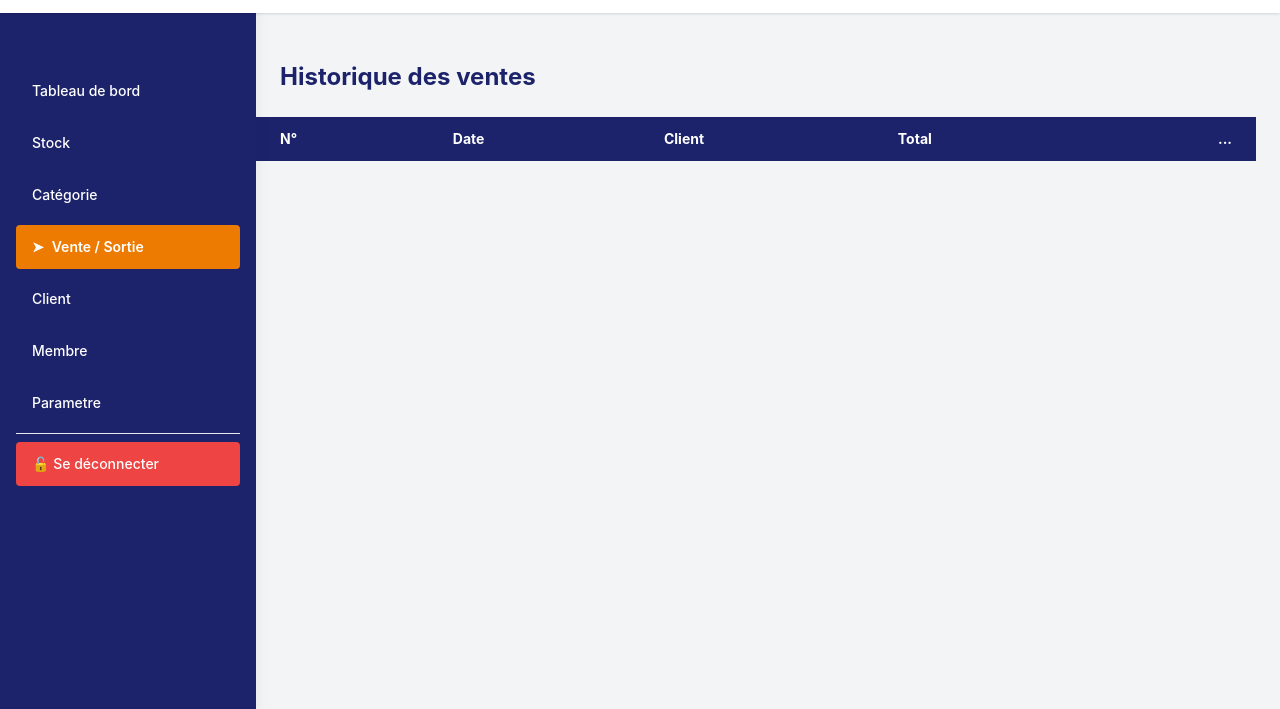
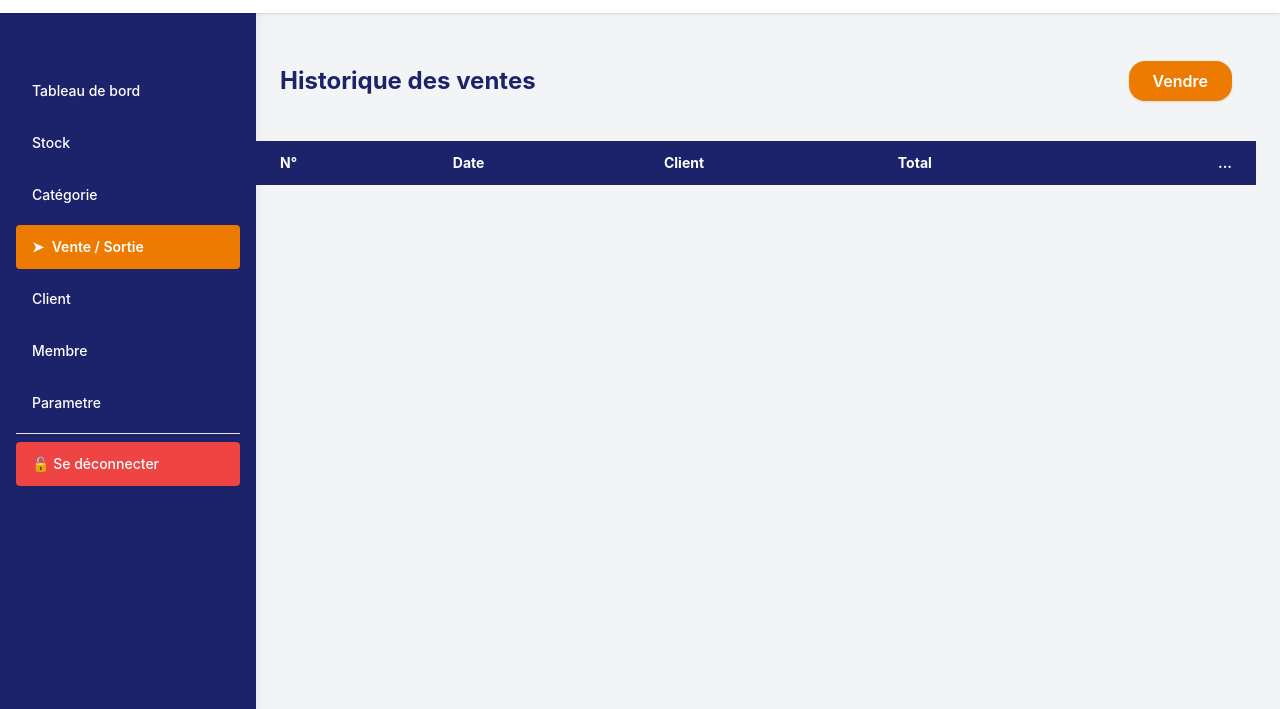
Before and after one commit to medamondonga/front-end, a plain HTML site: page pages/ventes.html in a window 1280 px wide. Shown: the part 91-800 px from the top of the page. Drawn offline with nearby package versions, Linux system fonts and the light colour scheme; no server answers.

Commit message:
liaison vente à d'autre pages

```diff
--- a/pages/ventes.html
+++ b/pages/ventes.html
@@ -36,17 +36,21 @@
   <!-- Contenu principal -->
   <main class="sm:pl-64 pt-[112px] p-6">
 
-    <!-- Titre -->
-    <div class="flex justify-between items-center pt-10 ml-6">
-      <h1 class="text-2xl font-bold text-darkblue">Historique des ventes</h1>
-    </div>
+   <!-- En-tête titre + bouton aligné à droite -->
+<div class="flex justify-between items-center pt-10 ml-6 mr-6">
+  <h1 class="text-2xl font-bold text-darkblue">Historique des ventes</h1>
+  <a href="/pages/vendre.html">
+    <button
+      class="bg-primary text-white px-6 py-2 rounded-2xl shadow hover:bg-orange-800 transition font-semibold">
+      Vendre
+    </button>
+  </a>
+</div>
 
-    <!-- Bouton Ajouter -->
-    <div id="btn-actions" class="flex justify-end mb-6 pr-4"></div>
 
 
     <!-- Tableau -->
-    <div id="client-table" class="w-full"></div>
+    <div id="client-table" class="w-full mt-10"></div>
   </main>
 
   <!-- Modal pour formulaire dynamique -->
@@ -124,7 +128,7 @@
 
       // Récupération des éléments de la vente
       fetch(`http://127.0.0.1:8000/stock/venteitems/?vente_id=${vente.id}`)
-      .then(res => res.json())
+        .then(res => res.json())
         .then(items => {
           const list = document.getElementById('vente-items-list');
           list.innerHTML = '';
```
Also changed, not shown: pages/vendre.html (+5 -1 lines).
